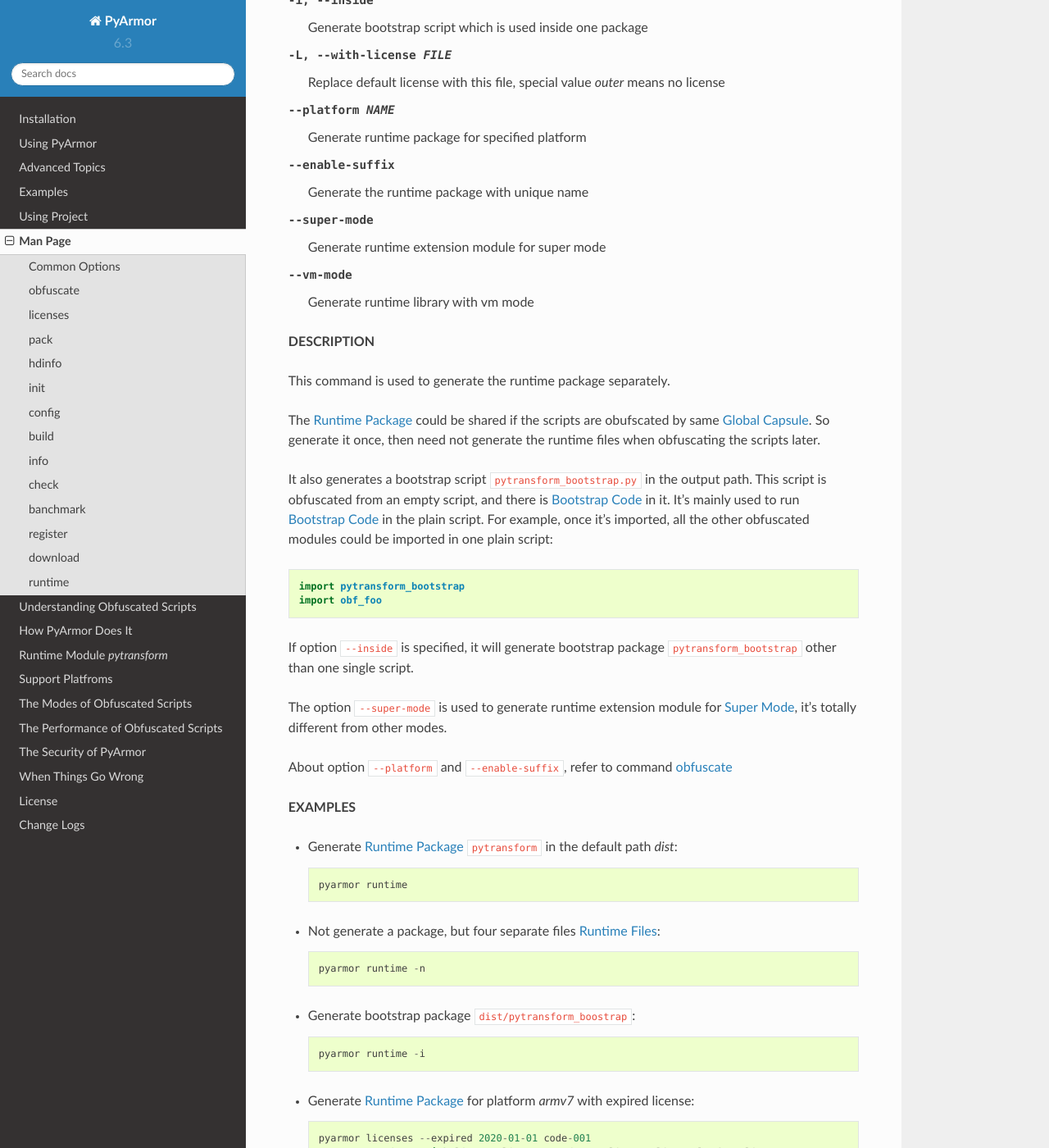
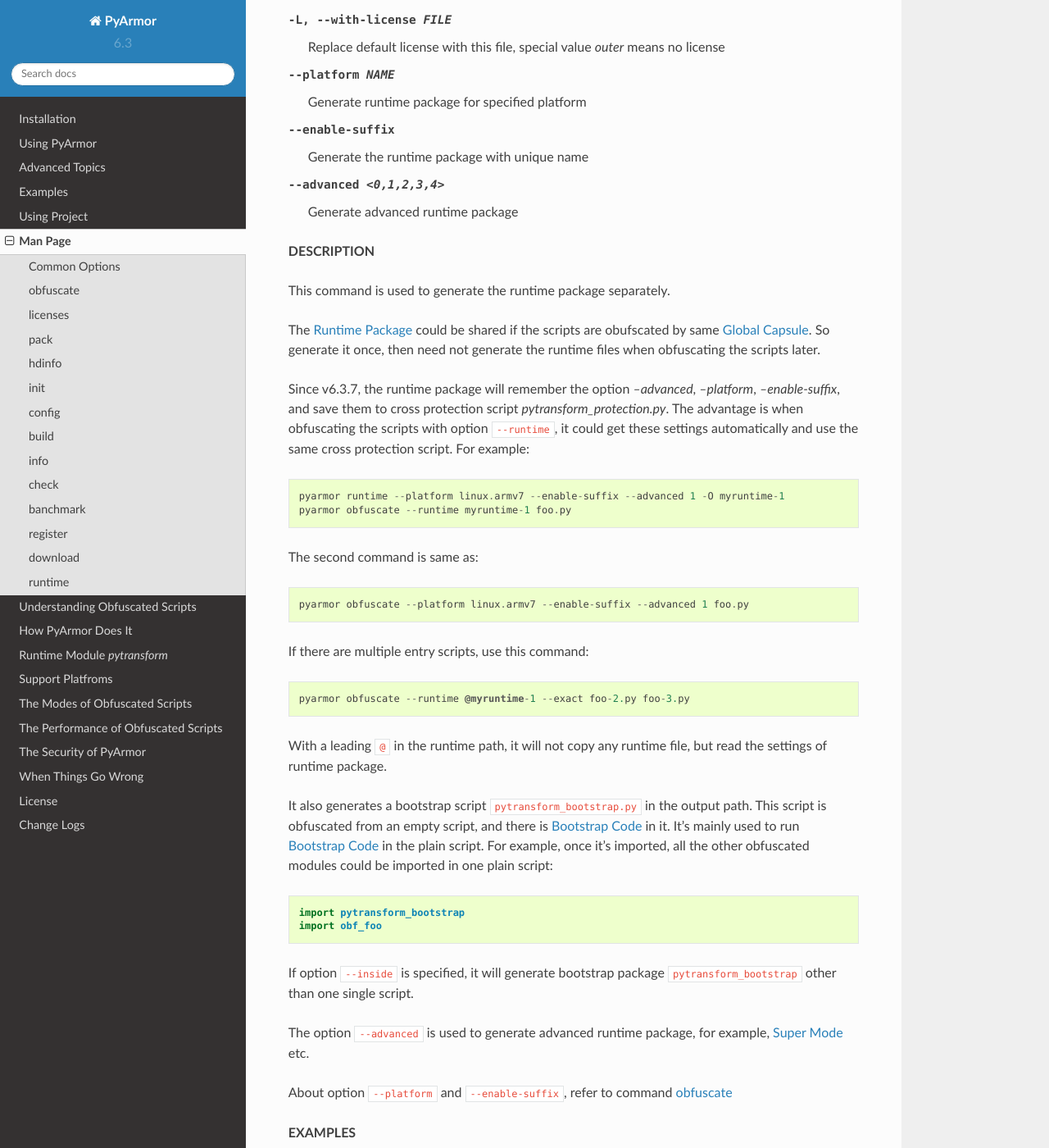
Before and after one commit to dashingsoft/pyarmor, a Sphinx documentation site: the page built from docs/man.rst, in a window 1280 px wide and 1400 px high, scrolled down 25816 px. Shown: the whole window at 82% size. Built offline with Sphinx 7.4.7 and the Read the Docs theme 2.0.0, drawn with Linux system fonts in a browser that asks for light colours; some of the changed text lies outside the part shown.

Commit message:
Document usage of --runtime

```diff
--- a/docs/man.rst
+++ b/docs/man.rst
@@ -96,6 +96,7 @@
 --advanced <0,1,2,3,4>        Enable advanced mode `1`, super mode `2`, vm mode `3` and `4`
 --restrict <0,1,2,3,4>        Set restrict mode
 -n, --no-runtime              DO NOT generate runtime files
+--runtime [@]PATH             Use prebuilt runtime package
 --package-runtime <0,1>       Save the runtime files as package or not
 --enable-suffix               Generate the runtime package with unique name
 --obf-mod <0,1,2>             Disable or enable to obfuscate module
@@ -170,6 +171,7 @@
 totaly different, there is only one extension module ``pytransform.pyd`` or
 ``pytransform.so``.
 
+For usage of option ``--runtime``, refer to command `runtime`_
 
 **RUNTIME FILES**
 
@@ -311,6 +313,12 @@
 
     pyarmor obfuscate --cross-protection build/pytransform_protection.py \
                       --with-license outer --advanced 2 foo.py
+
+* Use prebuilt runtime package to obfuscate scripts::
+
+    pyarmor runtime --advanced 2 --with-license outer -O myruntime-1
+    pyarmor obfuscate --with-license licenses/r001/license.lic --runtime myruntime-1 foo.py
+    pyarmor obfuscate --runtime @myruntime-1 --exact foo-2.py foo-3.py
 
 .. _licenses:
 
@@ -753,6 +761,7 @@
 -O, --output OUTPUT           Output path, override project configuration
 --platform NAME               Distribute obfuscated scripts to other platform
 --package-runtime <0,1>       Save the runtime files as package or not
+--runtime [@]PATH             Use prebuilt runtime package
 
 **DESCRIPTION**
 
@@ -768,6 +777,8 @@
 bootstrap code will make absolute import without leading dots in entry script.
 
 About option ``--platform`` and ``--package-runtime``, refer to command `obfuscate`_
+
+About option ``--runtime``, refer to command `runtime`_
 
 **EXAMPLES**
 
@@ -972,8 +983,7 @@
                               no license
 --platform NAME               Generate runtime package for specified platform
 --enable-suffix               Generate the runtime package with unique name
---super-mode                  Generate runtime extension module for super mode
---vm-mode                     Generate runtime library with vm mode
+--advanced <0,1,2,3,4>        Generate advanced runtime package
 
 **DESCRIPTION**
 
@@ -982,6 +992,26 @@
 The :ref:`runtime package` could be shared if the scripts are obufscated by same
 :ref:`Global Capsule`. So generate it once, then need not generate the runtime
 files when obfuscating the scripts later.
+
+Since v6.3.7, the runtime package will remember the option `--advanced`,
+`--platform`, `--enable-suffix`, and save them to cross protection script
+`pytransform_protection.py`. The advantage is when obfuscating the scripts with
+option ``--runtime``, it could get these settings automatically and use the same
+cross protection script. For example::
+
+    pyarmor runtime --platform linux.armv7 --enable-suffix --advanced 1 -O myruntime-1
+    pyarmor obfuscate --runtime myruntime-1 foo.py
+
+The second command is same as::
+
+    pyarmor obfuscate --platform linux.armv7 --enable-suffix --advanced 1 foo.py
+
+If there are multiple entry scripts, use this command::
+
+    pyarmor obfuscate --runtime @myruntime-1 --exact foo-2.py foo-3.py
+
+With a leading ``@`` in the runtime path, it will not copy any runtime file, but
+read the settings of runtime package.
 
 It also generates a bootstrap script ``pytransform_bootstrap.py`` in the output
 path. This script is obfuscated from an empty script, and there is
@@ -995,8 +1025,8 @@
 If option ``--inside`` is specified, it will generate bootstrap package
 ``pytransform_bootstrap`` other than one single script.
 
-The option ``--super-mode`` is used to generate runtime extension module for
-:ref:`super mode`, it's totally different from other modes.
+The option ``--advanced`` is used to generate advanced runtime package, for
+example, :ref:`super mode` etc.
 
 About option ``--platform`` and ``--enable-suffix``, refer to command
 `obfuscate`_
@@ -1022,11 +1052,10 @@
 
 * Generate runtime module for super mode::
 
-    pyarmor runtime --super-mode
     pyarmor runtime --advanced 2
 
-* Generate runtime module for super mode but with outer ``license.lic``::
+* Generate runtime module for super mode but with outer license::
 
-    pyarmor runtime --super-mode --with-license outer
+    pyarmor runtime --advanced 2 --with-license outer
 
 .. include:: _common_definitions.txt
```
